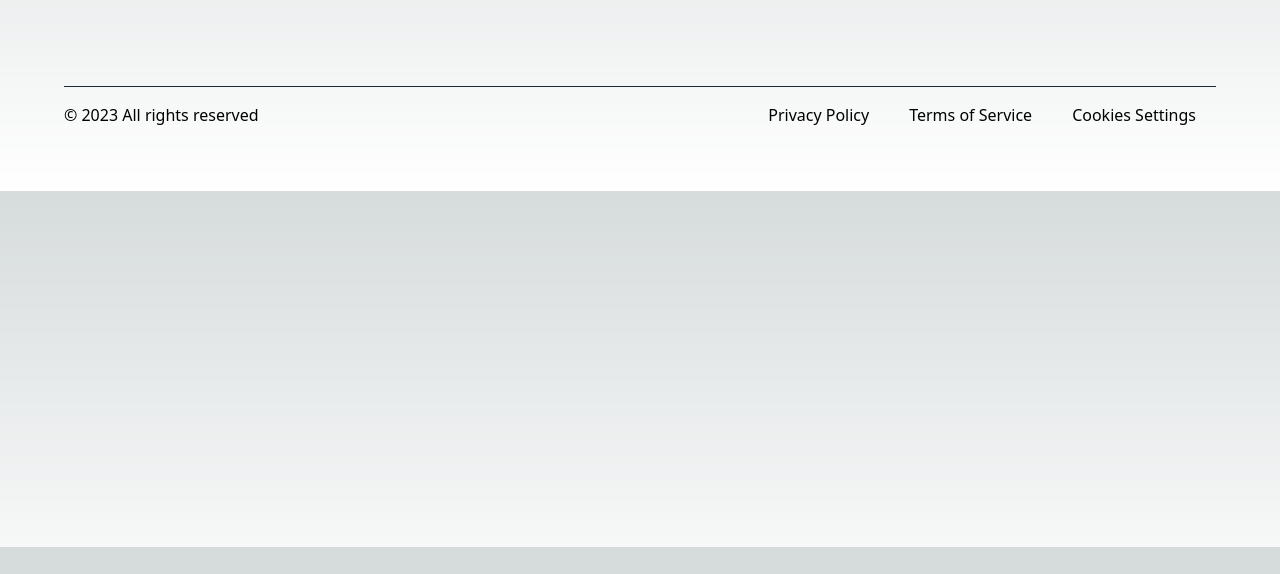
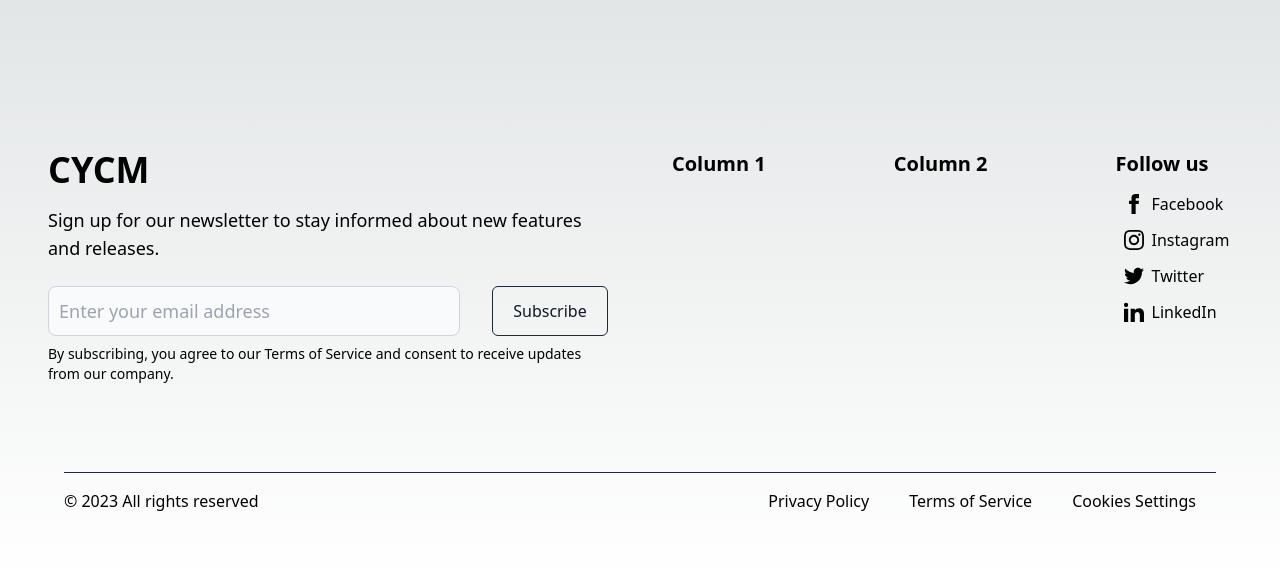
Before and after one commit to hicsail/cycm-next, a Next.js app: page /content in a window 1280 px wide. Shown: the part 253-827 px from the top of the page. Before the commit the page ends 800 px from the top, so only its background shows below. Built offline with nearby package versions, Linux system fonts and the light colour scheme; no server answers.

Commit message:
move entire footer to app page

```diff
--- a/components/Footer.tsx
+++ b/components/Footer.tsx
@@ -2,7 +2,7 @@
 
 const Footer = () => {
   return (
-    <div className="flex justify-center my-8">
+    <div className="flex flex-col items-center mt-8">
       <div className="p-8 max-w-7xl grid gap-8 md:gap-16 md:grid-cols-2 md:p-12">
         <div className="flex flex-col items-start justify-center">
           <h5 className="text-4xl font-bold mb-4 font-sans">CYCM</h5>
@@ -89,6 +89,21 @@
           </div>
         </div>
       </div>
+      <hr className="border-gray-800 w-[90%] my-4" />
+      <div className="flex mb-16 w-[90%]">
+        <h2 className="text-left">© 2023 All rights reserved</h2>
+        <div className="ml-auto">
+          <a className="mx-5 hover:underline" href="#">
+            Privacy Policy
+          </a>
+          <a className="mx-5 hover:underline" href="#">
+            Terms of Service
+          </a>
+          <a className="mx-5 hover:underline" href="#">
+            Cookies Settings
+          </a>
+        </div>
+      </div>
     </div>
   );
 };
--- a/components/Legal.tsx
+++ /dev/null
@@ -1,23 +0,0 @@
-const Legal = () => {
-  return (
-    <div className="flex flex-col items-center">
-      <hr className="border-gray-800 w-[90%] my-4" />
-      <div className="flex mb-16 w-[90%]">
-        <h2 className="text-left">© 2023 All rights reserved</h2>
-        <div className="ml-auto">
-          <a className="mx-5 hover:underline" href="#">
-            Privacy Policy
-          </a>
-          <a className="mx-5 hover:underline" href="#">
-            Terms of Service
-          </a>
-          <a className="mx-5 hover:underline" href="#">
-            Cookies Settings
-          </a>
-        </div>
-      </div>
-    </div>
-  );
-};
-
-export default Legal;
--- a/pages/_app.tsx
+++ b/pages/_app.tsx
@@ -1,4 +1,4 @@
-import Legal from "@/components/Legal";
+import Footer from "@/components/Footer";
 import Navbar from "@/components/Navbar";
 import "@/styles/globals.css";
 import type { AppProps } from "next/app";
@@ -8,7 +8,7 @@
     <>
       <Navbar />
       <Component {...pageProps} />
-      <Legal />
+      <Footer />
     </>
   );
 }
--- a/pages/index.tsx
+++ b/pages/index.tsx
@@ -100,7 +100,7 @@
       {/* <CurrentState /> */}
       {/* <Slider sliderDataList={sliderDataList} /> */}
       {/* <Partners partners={partnersDataList} /> */}
-      <Footer />
+      {/* <Footer /> */}
     </main>
   );
 }
```
